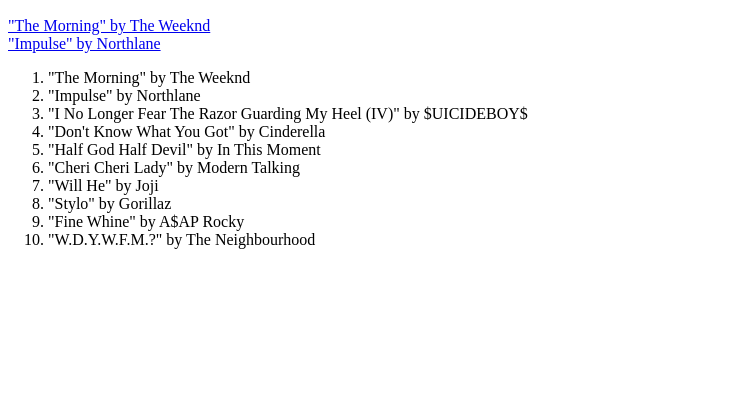
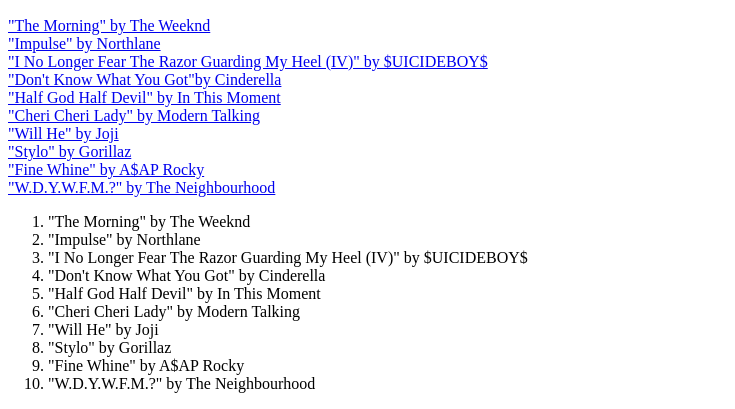
Before and after one commit to imn0telizabeth/Mixtape, a plain HTML site: page index.html in a window 1280 px wide. Shown: the part 422-831 px from the top of the page, without its empty margins (0-735 px from the left). Before the commit the page ends 800 px from the top, so only its background shows below. Drawn offline with Linux system fonts and the light colour scheme.

Commit message:
Added Links

```diff
--- a/index.html
+++ b/index.html
@@ -7,15 +7,18 @@
     <body>
       <img src="images/bbdance.gif" alt="Betty Bop dancing around flames" />
       <h1 id="top"> Never Get Sick of It Daily Mix </h1>
-        <h2> My personal mixtape of songs that I never get
-              tired of listening to.</h2>
+        <h2> My personal mixtape of songs that I never get tired of listening to.</h2>
+
       <a href="#"The_Morning"_by_The_Weeknd">"The Morning" by The Weeknd</a><br />
       <a href="#"Impulse"_by_Northlane">"Impulse" by Northlane</a><br />
-
-
-
-
-
+      <a href="#"I_No_Longer_Fear_The_Razor_Guarding_My_Heel_(IV)"_by_$UICIDEBOY$">"I No Longer Fear The Razor Guarding My Heel (IV)" by $UICIDEBOY$</a><br />
+      <a href="#"Don't_Know_What_You_Got"_by_Cinderella">"Don't Know What You Got"by Cinderella</a><br />
+      <a href="#"Half_God_Half_Devil"_by_In_This_Moment">"Half God Half Devil" by In This Moment</a><br />
+      <a href="#"Cheri_Cheri_Lady"_by_Modern_Talking">"Cheri Cheri Lady" by Modern Talking</a><br />
+      <a href="#"Will_He"_by_Joji">"Will He" by Joji</a><br />
+      <a href="#"Stylo"_by_Gorillaz">"Stylo" by Gorillaz</a><br />
+      <a href="#"Fine_Whine"_by_A$AP_Rocky">"Fine Whine" by A$AP Rocky</a><br />
+      <a href="#"W.D.Y.W.F.M.?"_by_The_Neighbourhood>"W.D.Y.W.F.M.?" by The Neighbourhood</a><br />
 
       <ol>
         <li>"The Morning" by The Weeknd</li>
```
